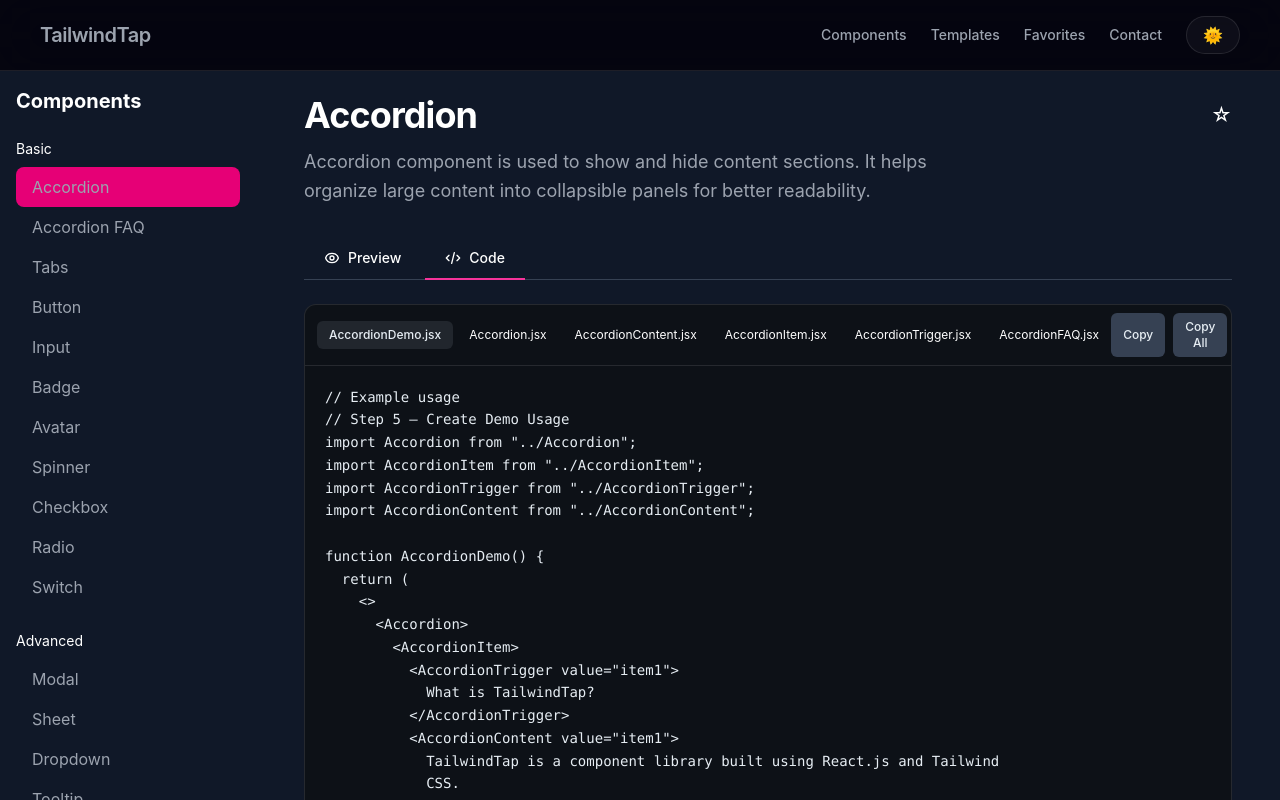
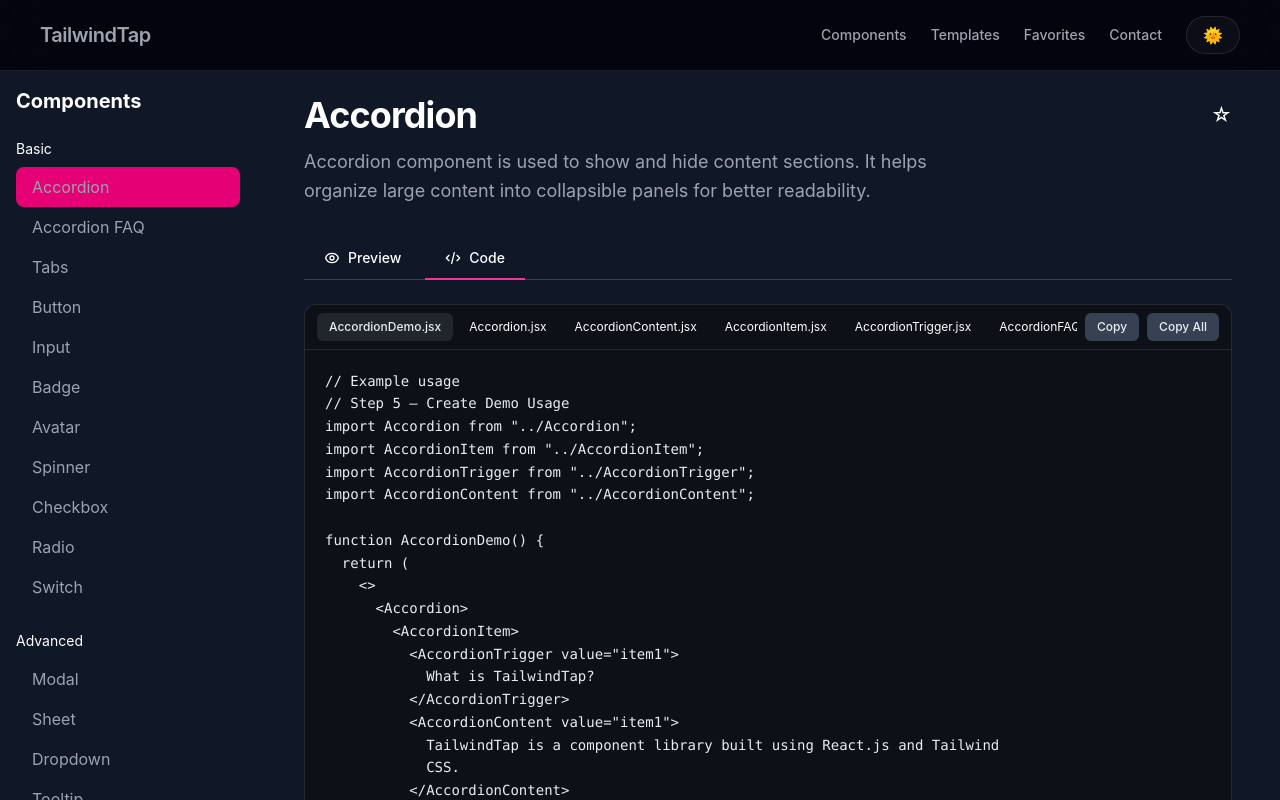
Before and after one commit to Deep-Parmar7659/Components---Project, a React (Vite) app: page /components/accordion in a window 1280 px wide. Both pictures are taken after a click on the button "Code". Shown: the top 800 px of the page. Built offline with nearby package versions, Linux system fonts and the light colour scheme.

Commit message:
refactor: Enhance CodeTabs layout with improved styling and scrollable file tabs

```diff
--- a/src/components/docs/CodeTabs.jsx
+++ b/src/components/docs/CodeTabs.jsx
@@ -32,11 +32,11 @@ const CodeTabs = ({ codeFiles }) => {
     >
       {/* ===== TOP BAR — file tabs + copy buttons in ONE row ===== */}
       <div
-        className="flex items-center justify-between px-3 py-2"
+        className="flex items-center justify-between px-3 py-2 gap-2"
         style={{ borderBottom: "1px solid var(--card-border)" }}
       >
-        {/* LEFT — File Name Tabs */}
-        <div className="flex gap-1">
+        {/* LEFT — File Name Tabs (SCROLLABLE) */}
+        <div className="flex gap-1 overflow-x-auto scrollbar-hide flex-1">
           {codeFiles.map((file, index) => (
             <button
               key={index}
@@ -50,7 +50,7 @@ const CodeTabs = ({ codeFiles }) => {
                     }
                   : { color: "var(--code-tab-text)" }
               }
-              className="px-3 py-1.5 text-xs rounded-md transition"
+              className="px-3 py-1.5 text-xs rounded-md transition whitespace-nowrap shrink-0"
             >
               {file.name}
             </button>
@@ -58,7 +58,7 @@ const CodeTabs = ({ codeFiles }) => {
         </div>
 
         {/* RIGHT — Copy Buttons */}
-        <div className="flex gap-2">
+        <div className="flex gap-2 shrink-0">
           <button
             onClick={() => {
               navigator.clipboard.writeText(activeFile.content);
@@ -69,10 +69,11 @@ const CodeTabs = ({ codeFiles }) => {
           >
             {copied ? "Copied" : "Copy"}
           </button>
+
           {codeFiles.length > 1 && (
             <button
               onClick={handleCopyAll}
-              className="px-3 py-1.5 text-xs rounded-md bg-gray-300 text-white hover:bg-gray-500 hover:text-white font-medium transition dark:bg-gray-700 dark:hover:bg-gray-800"
+              className="px-3 py-1.5 text-xs rounded-md bg-gray-300 text-white hover:bg-gray-500 font-medium transition dark:bg-gray-700 dark:hover:bg-gray-800"
             >
               {copiedAll ? "Copied All" : "Copy All"}
             </button>
```
